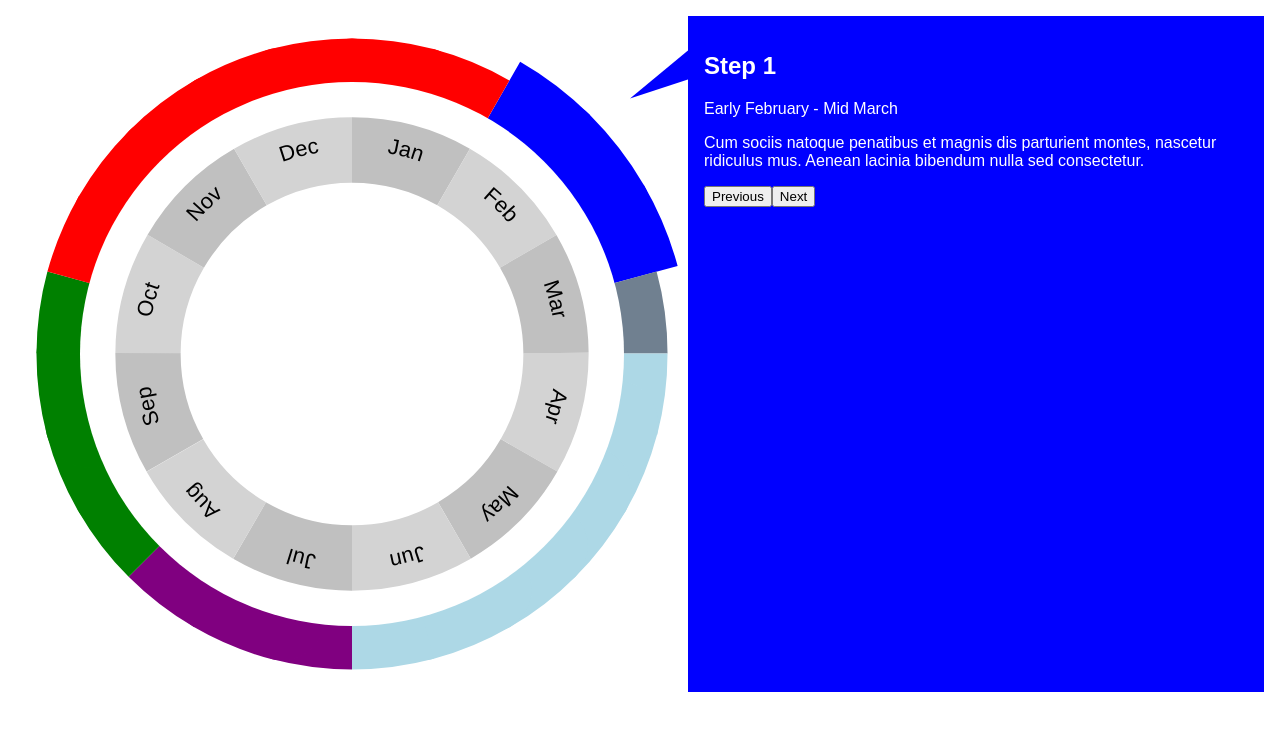
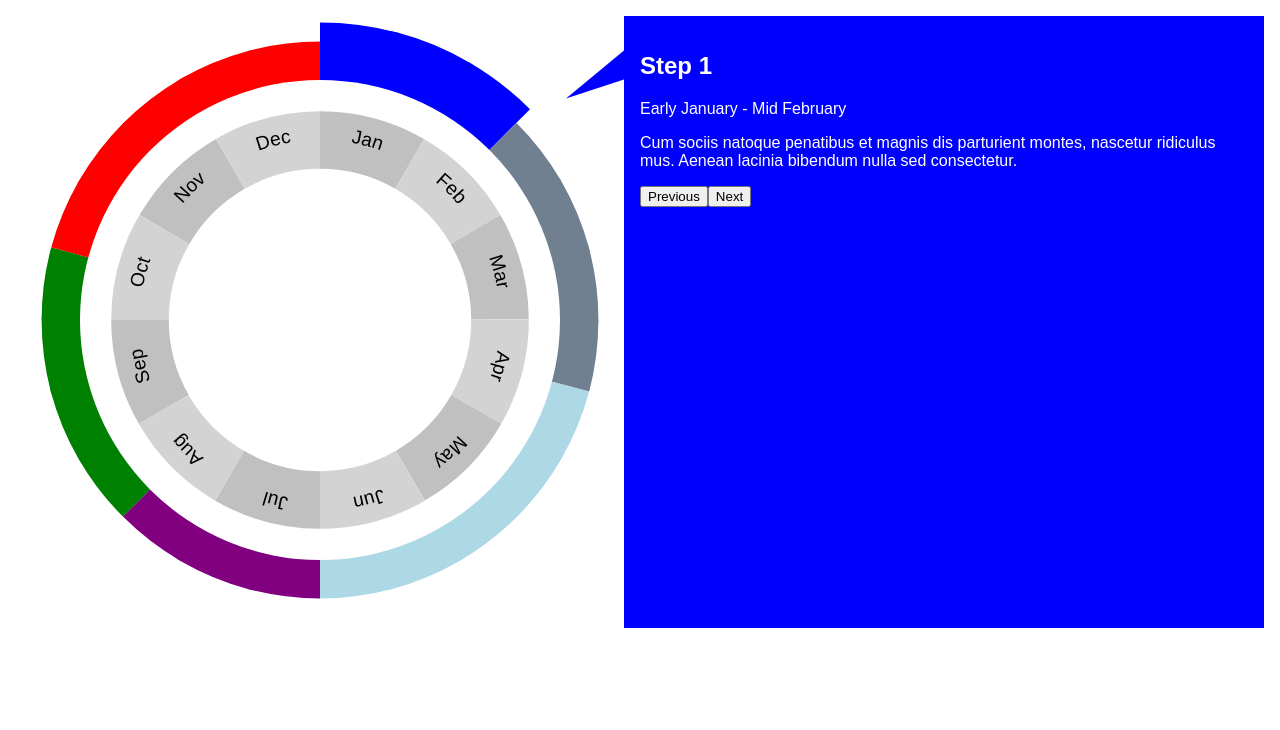
Before and after one commit to ryanfiller/cfgm-wheel-test, a React (Create React App) app: page / in a window 1280 px wide. Shown: the top 730 px of the page. Built offline with nearby package versions, Linux system fonts and the light colour scheme.

Commit message:
moves previous and next

```diff
--- a/src/components/App.js
+++ b/src/components/App.js
@@ -1,35 +1,24 @@
 import React, { useState } from 'react'
 import '../styles/styles.scss'
 
-import { steps } from '../data.js'
-
 import Info from './info'
+import Rotator from './rotator'
 import Wheel from './wheel'
 
-const App = () => {
+const App = (props) => {
+
+	const {
+		steps
+	} = props
 
 	const [current, setCurrent] = useState(0)
 
-	const next = () => {
-		if(current + 1 <= steps.length - 1) {
-			setCurrent(current + 1)
-		} else {
-			setCurrent(0)
-		}
-	}
-
-	const prev = () => {
-		if(current - 1 >= 0) {
-			setCurrent(current - 1)
-		} else {
-			setCurrent(steps.length - 1)
-		}
-	}
-
 	return (
 		<section className="container">
-			<Info steps={steps} current={current} next={next} prev={prev} />
-			<Wheel steps={steps} current={current} setCurrent={setCurrent} />
+			<Info steps={steps} current={current} setCurrent={setCurrent} />
+			<Rotator steps={steps} current={current}>
+				<Wheel steps={steps} current={current} setCurrent={setCurrent} />
+			</Rotator>
 		</section>
 	)
 }
--- a/src/components/info.js
+++ b/src/components/info.js
@@ -1,19 +1,34 @@
 import React from 'react'
-import { dates } from '../data'
+import { dates } from '../dates'
 
 const Info = (props) => {
 
 	const {
 		steps,
-		next,
-		prev,
-		current
+		current,
+		setCurrent
 	} = props
 
 	const {title, text, color} = steps[current]
 
+	const next = () => {
+		if(current + 1 <= steps.length - 1) {
+			setCurrent(current + 1)
+		} else {
+			setCurrent(0)
+		}
+	}
+
+	const prev = () => {
+		if(current - 1 >= 0) {
+			setCurrent(current - 1)
+		} else {
+			setCurrent(steps.length - 1)
+		}
+	}
+
 	const startDate = dates[steps[current].start]
-	const endDate = current + 1 < steps.length ? dates[steps[current + 1].start] : dates[steps[0].start]
+	const endDate = dates[steps[current].end]
 
 	return (
 		<section className="info" style={{backgroundColor: color}}>
--- /dev/null
+++ b/src/components/rotator.js
@@ -0,0 +1,22 @@
+import React from 'react'
+import { paths } from './paths'
+
+const Rotator = (props) => {
+
+	const {
+		children,
+		current
+    } = props
+
+    const initial = 0;
+
+    const rotation = initial;
+
+	return (
+        <div style={{transform: `rotate(${rotation}deg)`}}>
+            {children}
+        </div>
+	)
+}
+
+export default Rotator
--- a/src/components/wheel.js
+++ b/src/components/wheel.js
@@ -2,7 +2,7 @@ import React from 'react'
 import Months from './months'
 
 import { paths } from './paths'
-import { dates } from '../data'
+import { dates } from '../dates'
 
 const Group = (props) => {
 
@@ -62,7 +62,7 @@ const Wheel = (props) => {
                     return (
                         <Group
                             start={step.start}
-                            end={index + 1 < steps.length ? steps[index + 1].start : steps[0].start}
+                            end={step.end}
                             color={step.color}
                             key={index}
                             onClick={() => setCurrent(index)}
--- /dev/null
+++ b/src/dates.js
@@ -0,0 +1,26 @@
+export const dates = [
+    'Early January',
+    'Mid January',
+    'Early February',
+    'Mid February',
+    'Early March',
+    'Mid March',
+    'Early April',
+    'Mid April',
+    'Early May',
+    'Mid  May',
+    'Early June',
+    'Mid June',
+    'Early July',
+    'Mid July',
+    'Early August',
+    'Mid August',
+    'Early September',
+    'Mid September',
+    'Early October',
+    'Mid October',
+    'Early Novemeber',
+    'Mid Novemeber',
+    'Early December',
+    'Mid December'
+]
--- /dev/null
+++ b/src/helpers/format-data.js
@@ -0,0 +1,16 @@
+const formatData = (data) => {
+
+    const result = [];
+
+    data.map( (item, index) => {
+        return (
+            result[index] = item,
+            result[index].end = index + 1 < data.length ? data[index + 1].start : data[0].start,
+            result[index].span = result[index].end - result[index].start
+        );
+    })
+
+    return result;
+}
+
+export default formatData;
--- a/src/index.js
+++ b/src/index.js
@@ -1,5 +1,12 @@
-import React from 'react';
-import ReactDOM from 'react-dom';
-import App from './components/App';
+import React from 'react'
+import ReactDOM from 'react-dom'
+import App from './components/App'
 
-ReactDOM.render(<App />, document.getElementById('root'));
+import { steps } from './sample-data'
+import formatData from './helpers/format-data'
+
+const formattedData = formatData(steps)
+
+// console.log(formattedData)
+
+ReactDOM.render(<App steps={formattedData}/>, document.getElementById('root'))
--- a/src/data.js
+++ b/src/sample-data.js
@@ -1,47 +1,20 @@
-export const dates = [
-    'Early January',
-    'Mid January',
-    'Early February',
-    'Mid February',
-    'Early March',
-    'Mid March',
-    'Early April',
-    'Mid April',
-    'Early May',
-    'Mid  May',
-    'Early June',
-    'Mid June',
-    'Early July',
-    'Mid July',
-    'Early August',
-    'Mid August',
-    'Early September',
-    'Mid September',
-    'Early October',
-    'Mid October',
-    'Early Novemeber',
-    'Mid Novemeber',
-    'Early December',
-    'Mid December'
-]
-
 export const steps = [
     {
         title: 'Step 1',
         text: 'Cum sociis natoque penatibus et magnis dis parturient montes, nascetur ridiculus mus. Aenean lacinia bibendum nulla sed consectetur.',
-        start: 2,
+        start: 0,
         color: 'blue'
     },
     {
         title: 'Step 2',
         text: 'Aenean lacinia bibendum nulla sed consectetur. Donec id elit non mi porta gravida at eget metus. Duis mollis, est non commodo luctus, nisi erat porttitor ligula, eget lacinia odio sem nec elit. Donec id elit non mi porta gravida at eget metus.',
-        start: 5,
+        start: 3,
         color: 'slategray'
     },
     {
         title: 'Step 3',
         text: 'Lorem ipsum dolor sit amet, consectetur adipiscing elit.',
-        start: 6,
+        start: 7,
         color: 'lightblue'
     },
     {
```
